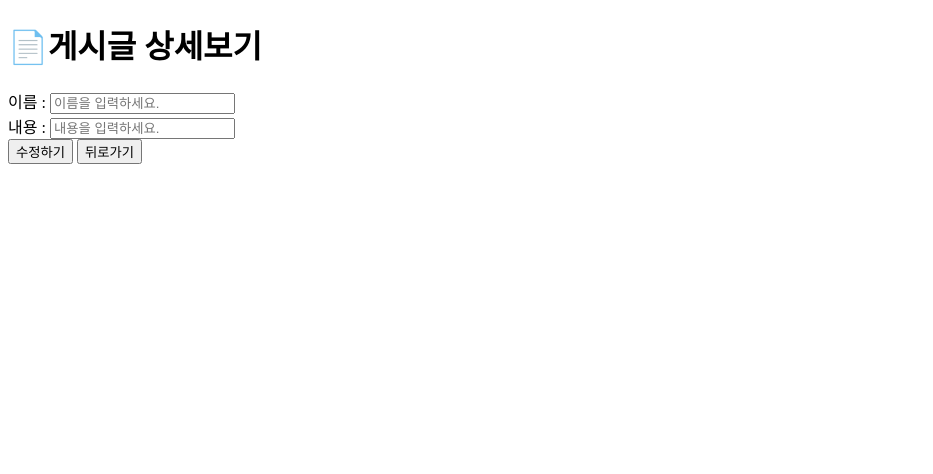
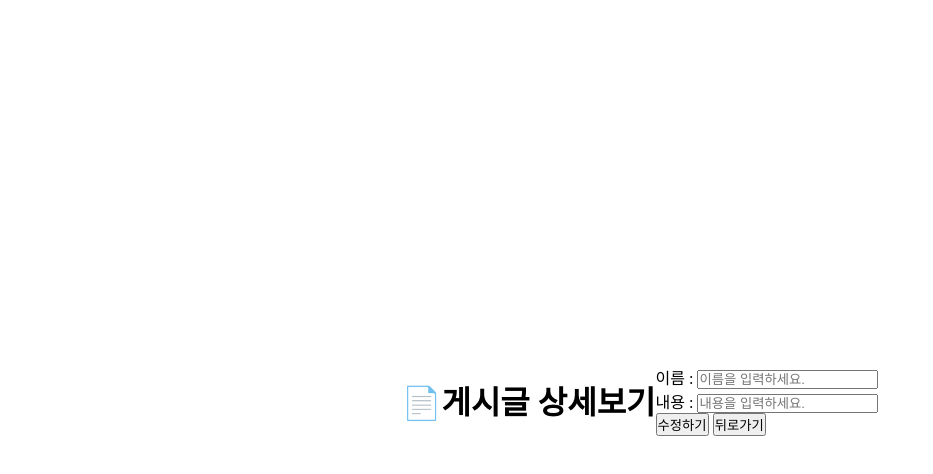
Before and after one commit to kdt-ful-class-three-group/KDT-FUL-3_subject-3-4_member_6, a website: page views/post.html in a window 1280 px wide. Shown: the whole page, without its empty margins (0-933 px from the left). Drawn offline with Linux system fonts and the light colour scheme.

Commit message:
Design,Fix: app.js에 css 불러오기 및 common.css 파일수정

```diff
--- a/app.js
+++ b/app.js
@@ -48,6 +48,10 @@ const server = http.createServer(function(request, response) {
       const writePage = fs.readFileSync('./views/write.html', 'utf-8'); // write 페이지 읽어오기
       response.writeHead(200, CONTENT_TYPE.HTML);
       response.end(writePage);
+    } else if (pathName === "/public/css/common.css") {
+      const cssPage = fs.readFileSync('public/css/common.css'); // css 페이지 읽어오기
+      response.writeHead(200, CONTENT_TYPE.CSS);
+      response.end(cssPage);
     // ! 잘못 접근했다면 404 에러 페이지 표기하기
     } else {
       response.writeHead(404, CONTENT_TYPE.HTML); // 잘못 접근하였을 경우
--- a/public/css/common.css
+++ b/public/css/common.css
@@ -0,0 +1,14 @@
+/* * 전체 레이아웃 설정 */
+* {
+  margin: 0;
+  padding: 0;
+}
+html, body {
+  width: 100%;
+  height: 100%;
+}
+body {
+  display: flex;
+  justify-content: center;
+  align-items: center;
+}
--- a/views/post.html
+++ b/views/post.html
@@ -3,6 +3,7 @@
 <head>
   <meta charset="UTF-8">
   <meta name="viewport" content="width=device-width, initial-scale=1.0">
+  <link rel="stylesheet" href="../public/css/common.css">
   <title>📄게시글 상세보기 페이지</title>
 </head>
 <body>
```
Also changed, not shown: views/index.html (+1 -0 lines), views/list.html (+1 -0 lines), views/write.html (+1 -0 lines).
